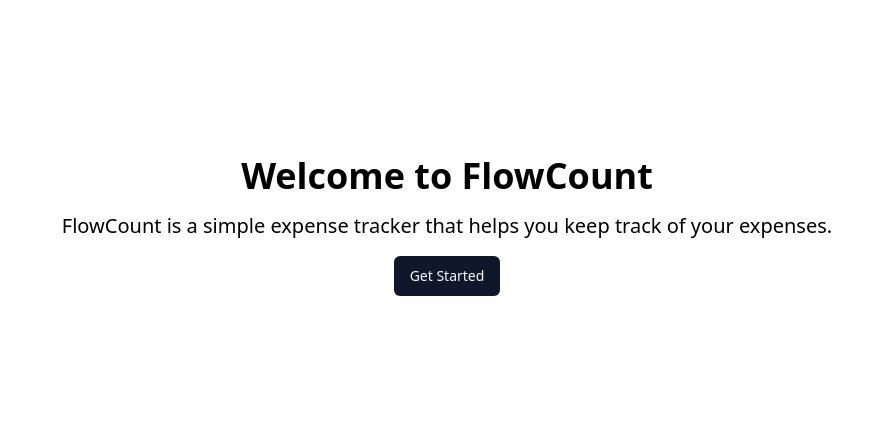
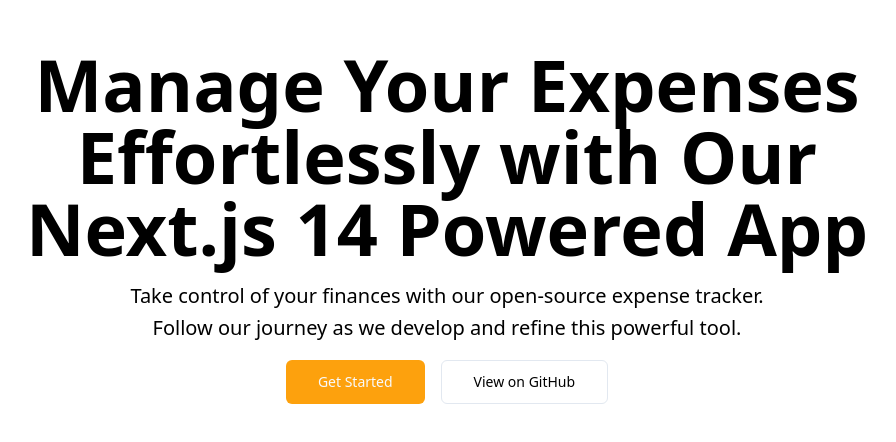
Before and after one commit to jsmikat/ExpenseDaily, a Next.js app: page / in a window 1280 px wide. Shown: the part 174-616 px from the top of the page, without its empty margins (193-1089 px from the left). Built offline with nearby package versions, Linux system fonts and the light colour scheme.

Commit message:
Add hero section

```diff
--- a/app/page.tsx
+++ b/app/page.tsx
@@ -1,17 +1,9 @@
-import { Button } from "@/components/ui/button";
-import Link from "next/link";
+import Hero from "@/components/Hero";
 
 const page = () => {
   return (
-    <div className="w-full h-screen p-8 flex flex-col gap-4 items-center justify-center">
-      <h1 className="heading-1">Welcome to FlowCount</h1>
-      <p className="paragraph mx-12 text-center">
-        FlowCount is a simple expense tracker that helps you keep track of your
-        expenses.
-      </p>
-      <Link href="/dashboard">
-        <Button>Get Started</Button>
-      </Link>
+    <div className="w-screen h-screen flex flex-col gap-4 items-center justify-center">
+      <Hero />
     </div>
   );
 };
--- /dev/null
+++ b/components/Hero.tsx
@@ -0,0 +1,41 @@
+import { buttonVariants } from "@/components/ui/button";
+import { cn } from "@/lib/utils";
+import Link from "next/link";
+
+function Hero() {
+  return (
+    <>
+      <section className="space-y-6 pb-8 pt-6 md:pb-12 md:pt-10 lg:py-32">
+        <div className="container flex max-w-[64rem] flex-col items-center gap-4 text-center">
+          <h1 className="font-bold text-3xl sm:text-5xl md:text-6xl lg:text-7xl">
+            Manage Your Expenses Effortlessly with Our Next.js 14 Powered App
+          </h1>
+          <p className="max-w-[42rem] leading-normal text-muted-foreground sm:text-xl sm:leading-8">
+            Take control of your finances with our open-source expense tracker.
+            Follow our journey as we develop and refine this powerful tool.
+          </p>
+          <div className="space-x-4">
+            <Link
+              href="/dashboard"
+              className={cn(
+                buttonVariants({ size: "lg" }),
+                "bg-primary-400 hover:bg-primary-200"
+              )}
+            >
+              Get Started
+            </Link>
+            <Link
+              href={"#"}
+              target="_blank"
+              className={cn(buttonVariants({ variant: "outline", size: "lg" }), "outline-primary-400")}
+            >
+              View on GitHub
+            </Link>
+          </div>
+        </div>
+      </section>
+    </>
+  );
+}
+
+export default Hero;
```
Also changed, not shown: 1 other file (tests, documents, lock files or other folders).
